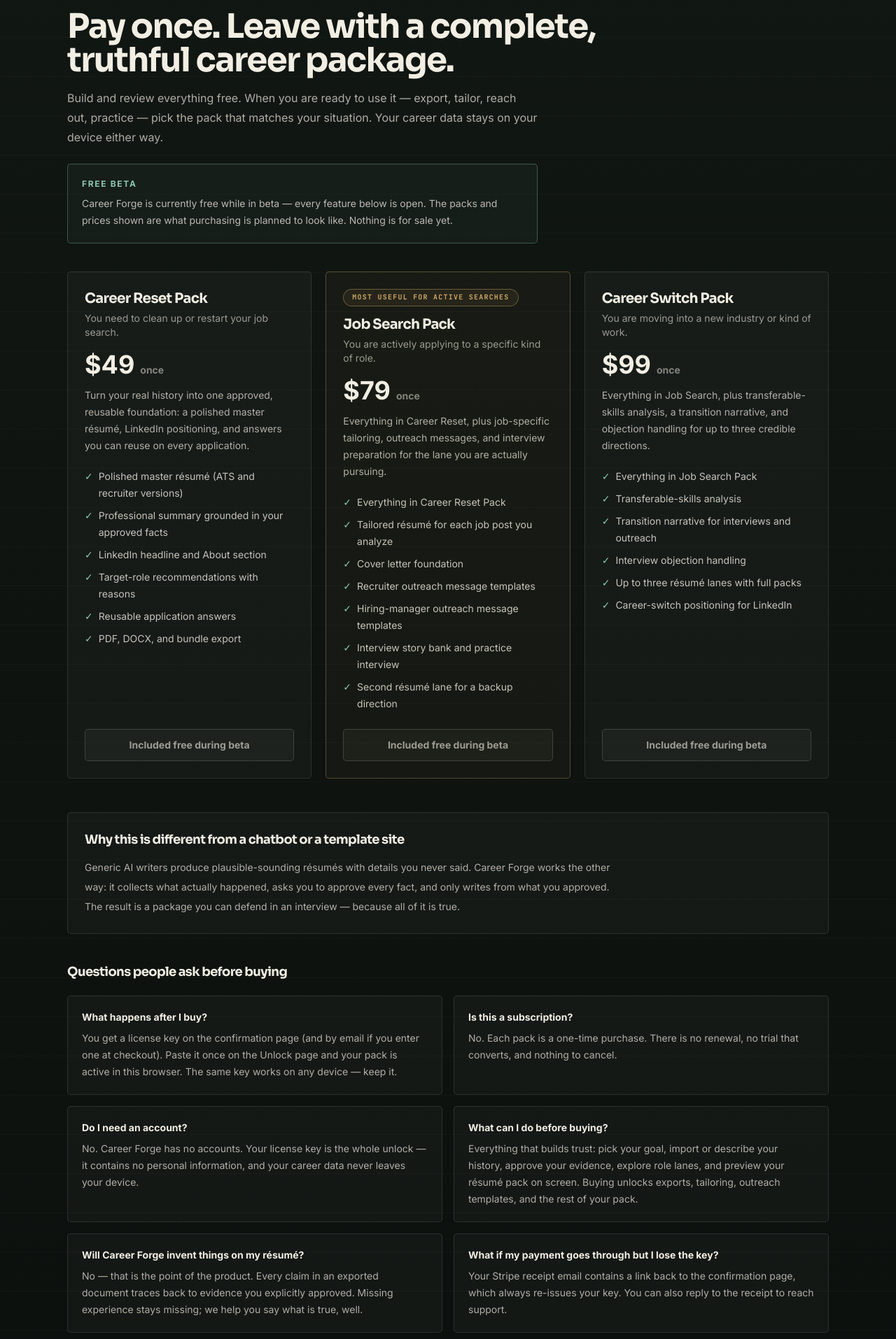
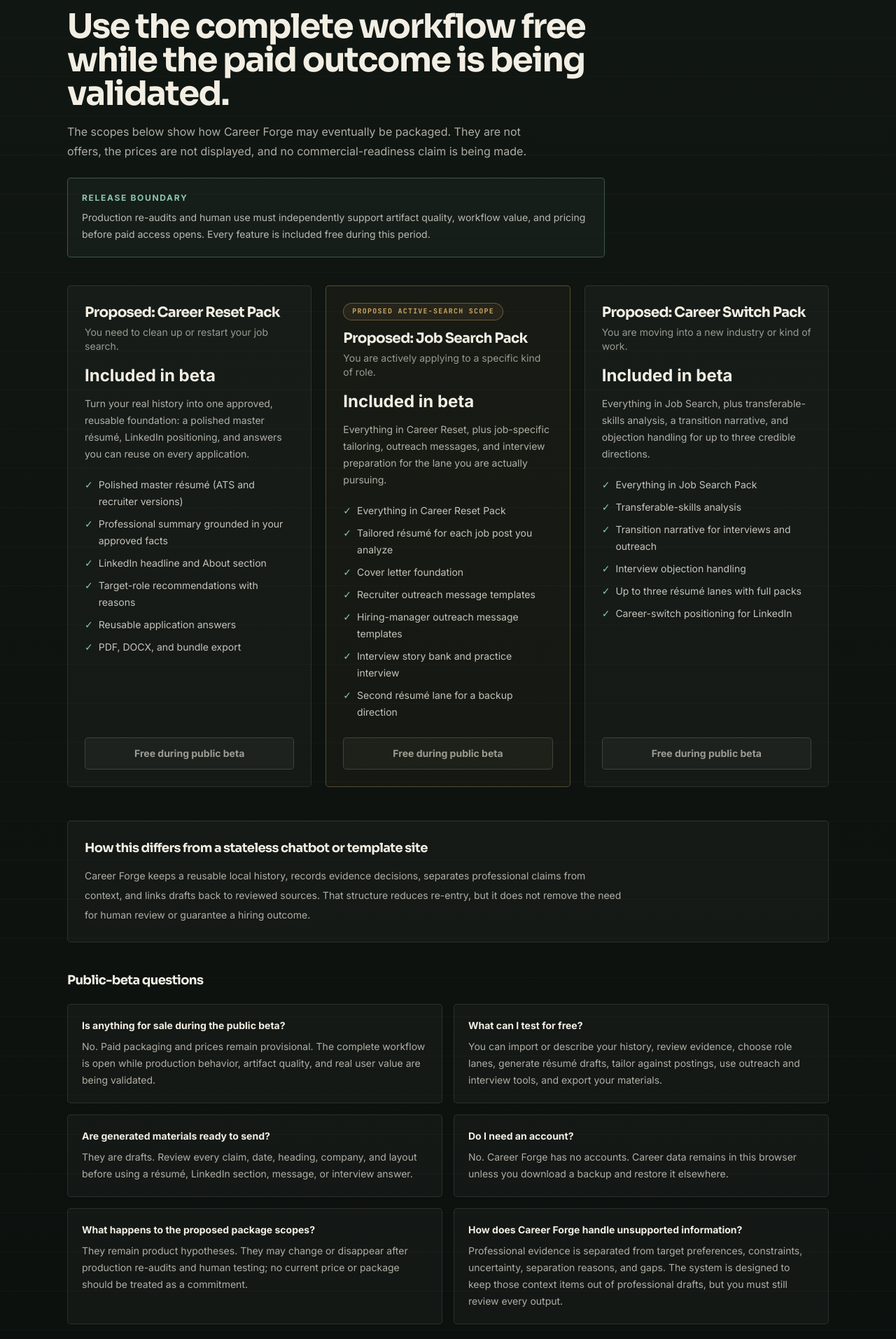
Before and after one commit to koinophobia-labs/career-forge-lite, a Next.js app: page /pricing in a window 1280 px wide. Shown: the part 226-2140 px from the top of the page at 70% size. Built offline with nearby package versions, Linux system fonts and the light colour scheme.

Commit message:
Stop marketing unvalidated pricing during public beta

```diff
--- a/src/app/pricing/page.tsx
+++ b/src/app/pricing/page.tsx
@@ -14,30 +14,57 @@
   "career-switch": "checkout_started_career_switch"
 };
 
-const faqs: Array<[string, string]> = [
+const betaFaqs: Array<[string, string]> = [
+  [
+    "Is anything for sale during the public beta?",
+    "No. Paid packaging and prices remain provisional. The complete workflow is open while production behavior, artifact quality, and real user value are being validated."
+  ],
+  [
+    "What can I test for free?",
+    "You can import or describe your history, review evidence, choose role lanes, generate résumé drafts, tailor against postings, use outreach and interview tools, and export your materials."
+  ],
+  [
+    "Are generated materials ready to send?",
+    "They are drafts. Review every claim, date, heading, company, and layout before using a résumé, LinkedIn section, message, or interview answer."
+  ],
+  [
+    "Do I need an account?",
+    "No. Career Forge has no accounts. Career data remains in this browser unless you download a backup and restore it elsewhere."
+  ],
+  [
+    "What happens to the proposed package scopes?",
+    "They remain product hypotheses. They may change or disappear after production re-audits and human testing; no current price or package should be treated as a commitment."
+  ],
+  [
+    "How does Career Forge handle unsupported information?",
+    "Professional evidence is separated from target preferences, constraints, uncertainty, separation reasons, and gaps. The system is designed to keep those context items out of professional drafts, but you must still review every output."
+  ]
+];
+
+const purchaseFaqs: Array<[string, string]> = [
   [
     "What happens after I buy?",
-    "You get a license key on the confirmation page (and by email if you enter one at checkout). Paste it once on the Unlock page and your pack is active in this browser. The same key works on any device — keep it."
+    "You get a license key on the confirmation page and by email when supplied at checkout. Paste it once on the Unlock page and the selected feature grants become active in this browser."
   ],
   [
     "Is this a subscription?",
-    "No. Each pack is a one-time purchase. There is no renewal, no trial that converts, and nothing to cancel."
+    "No. Each package is a one-time purchase. There is no renewal or trial conversion."
   ],
   [
     "Do I need an account?",
-    "No. Career Forge has no accounts. Your license key is the whole unlock — it contains no personal information, and your career data never leaves your device."
+    "No. The license key contains no career data, and your career information remains on your device."
   ],
   [
     "What can I do before buying?",
-    "Everything that builds trust: pick your goal, import or describe your history, approve your evidence, explore role lanes, and preview your résumé pack on screen. Buying unlocks exports, tailoring, outreach templates, and the rest of your pack."
+    "You can build and review the dossier, explore lanes, and preview generated materials. The selected package determines which export and power features unlock."
   ],
   [
-    "Will Career Forge invent things on my résumé?",
-    "No — that is the point of the product. Every claim in an exported document traces back to evidence you explicitly approved. Missing experience stays missing; we help you say what is true, well."
+    "How should I use generated materials?",
+    "Treat every generated item as a draft. Check the evidence receipt, review all claims and dates, and inspect the rendered PDF or DOCX before sending it."
   ],
   [
     "What if my payment goes through but I lose the key?",
-    "Your Stripe receipt email contains a link back to the confirmation page, which always re-issues your key. You can also reply to the receipt to reach support."
+    "Use the link in the Stripe receipt to reopen the confirmation page, or contact support with the receipt reference."
   ]
 ];
 
@@ -45,13 +72,15 @@
   const { entitlement, commerceMode, commerceEnabled } = useEntitlement();
   const [pendingTier, setPendingTier] = useState<PackageTier | null>(null);
   const [checkoutError, setCheckoutError] = useState<string | null>(null);
+  const isPublicBeta = commerceMode === "off";
+  const faqs = isPublicBeta ? betaFaqs : purchaseFaqs;
 
   useEffect(() => {
     trackCareerEvent("pricing_viewed");
   }, []);
 
   async function startCheckout(tier: PackageTier) {
-    if (pendingTier) return; // double-click guard: one checkout at a time
+    if (pendingTier || !commerceEnabled) return;
     setPendingTier(tier);
     setCheckoutError(null);
     trackCareerEvent(checkoutEventByTier[tier]);
@@ -68,7 +97,7 @@
       }
       setCheckoutError(data.error ?? "Checkout could not be started. Please try again.");
     } catch {
-      setCheckoutError("Checkout could not be started — check your connection and try again.");
+      setCheckoutError("Checkout could not be started. Check your connection and try again.");
     }
     setPendingTier(null);
   }
@@ -78,28 +107,32 @@
       <CommandNav active="/pricing" />
 
       <section className="mx-auto max-w-6xl px-5 py-10 sm:px-8">
-        <p className="trust-kicker text-sm font-bold uppercase">One-time purchase · No account · No subscription</p>
+        <p className="trust-kicker text-sm font-bold uppercase">
+          {isPublicBeta ? "Public beta · No purchases enabled" : "One-time purchase · No account · No subscription"}
+        </p>
         <h1 className="mt-3 max-w-3xl text-3xl font-bold text-paper sm:text-5xl">
-          Pay once. Leave with a complete, truthful career package.
+          {isPublicBeta
+            ? "Use the complete workflow free while the paid outcome is being validated."
+            : "Choose the feature scope that matches your current search."}
         </h1>
         <p className="mt-4 max-w-2xl text-base leading-7 text-paper/70">
-          Build and review everything free. When you are ready to use it — export, tailor, reach out, practice — pick
-          the pack that matches your situation. Your career data stays on your device either way.
+          {isPublicBeta
+            ? "The scopes below show how Career Forge may eventually be packaged. They are not offers, the prices are not displayed, and no commercial-readiness claim is being made."
+            : "Build and review first. When you are ready to export or use power features, choose a one-time package. Career data remains on your device."}
         </p>
 
-        {commerceMode === "off" && (
-          <div className="mt-6 max-w-2xl rounded-xl border border-cyan/25 bg-cyan/5 p-5">
-            <p className="text-xs font-black uppercase tracking-[0.14em] text-cyan">Free beta</p>
+        {isPublicBeta && (
+          <div className="mt-6 max-w-3xl rounded-xl border border-cyan/25 bg-cyan/5 p-5">
+            <p className="text-xs font-black uppercase tracking-[0.14em] text-cyan">Release boundary</p>
             <p className="mt-2 text-sm leading-6 text-paper/75">
-              Career Forge is currently free while in beta — every feature below is open. The packs and prices shown
-              are what purchasing is planned to look like. Nothing is for sale yet.
+              Production re-audits and human use must independently support artifact quality, workflow value, and pricing before paid access opens. Every feature is included free during this period.
             </p>
           </div>
         )}
         {commerceMode === "test" && (
           <div className="mt-6 max-w-2xl rounded-xl border border-gold/30 bg-gold/10 p-4">
             <p className="text-xs font-black uppercase tracking-[0.14em] text-gold">
-              Test mode — checkout uses Stripe test cards. No real charges.
+              Test mode. Checkout uses Stripe test cards and creates no real charge.
             </p>
           </div>
         )}
@@ -128,22 +161,20 @@
               >
                 {highlighted && (
                   <p className="lab-mono mb-3 w-fit rounded-full border border-gold/40 bg-gold/10 px-3 py-1 text-[0.62rem] font-bold uppercase tracking-[0.12em] text-gold">
-                    Most useful for active searches
+                    {isPublicBeta ? "Proposed active-search scope" : "Active-search scope"}
                   </p>
                 )}
-                <h2 className="text-xl font-bold text-paper">{pack.name}</h2>
+                <h2 className="text-xl font-bold text-paper">{isPublicBeta ? `Proposed: ${pack.name}` : pack.name}</h2>
                 <p className="mt-1 text-sm text-paper/60">{pack.audience}</p>
-                <p className="mt-4 text-4xl font-black text-paper">
-                  ${pack.priceUsd}
-                  <span className="ml-2 text-sm font-bold text-paper/50">once</span>
+                <p className="mt-4 text-2xl font-black text-paper">
+                  {isPublicBeta ? "Included in beta" : `$${pack.priceUsd}`}
+                  {!isPublicBeta && <span className="ml-2 text-sm font-bold text-paper/50">once</span>}
                 </p>
                 <p className="mt-3 text-sm leading-6 text-paper/70">{pack.summary}</p>
                 <ul className="mt-5 flex-1 space-y-2">
                   {pack.deliverables.map((item) => (
                     <li key={item} className="flex gap-2 text-sm leading-6 text-paper/80">
-                      <span aria-hidden="true" className="text-cyan">
-                        ✓
-                      </span>
+                      <span aria-hidden="true" className="text-cyan">✓</span>
                       {item}
                     </li>
                   ))}
@@ -167,7 +198,7 @@
                   )
                 ) : (
                   <p className="mt-6 rounded-md border border-white/15 bg-white/5 px-4 py-3 text-center text-sm font-bold text-paper/60">
-                    Included free during beta
+                    Free during public beta
                   </p>
                 )}
               </article>
@@ -182,16 +213,14 @@
         )}
 
         <div className="mt-12 rounded-xl border border-white/10 bg-white/[0.03] p-6">
-          <h2 className="text-lg font-bold text-paper">Why this is different from a chatbot or a template site</h2>
+          <h2 className="text-lg font-bold text-paper">How this differs from a stateless chatbot or template site</h2>
           <p className="mt-3 max-w-3xl text-sm leading-7 text-paper/70">
-            Generic AI writers produce plausible-sounding résumés with details you never said. Career Forge works the
-            other way: it collects what actually happened, asks you to approve every fact, and only writes from what
-            you approved. The result is a package you can defend in an interview — because all of it is true.
+            Career Forge keeps a reusable local history, records evidence decisions, separates professional claims from context, and links drafts back to reviewed sources. That structure reduces re-entry, but it does not remove the need for human review or guarantee a hiring outcome.
           </p>
         </div>
 
         <div className="mt-10">
-          <h2 className="text-lg font-bold text-paper">Questions people ask before buying</h2>
+          <h2 className="text-lg font-bold text-paper">{isPublicBeta ? "Public-beta questions" : "Questions before purchasing"}</h2>
           <dl className="mt-5 grid gap-4 md:grid-cols-2">
             {faqs.map(([question, answer]) => (
               <div key={question} className="rounded-xl border border-white/10 bg-white/[0.03] p-5">
@@ -205,16 +234,12 @@
         <p className="mt-10 text-sm text-paper/50">
           Already have a license key?{" "}
           <Link href="/unlock" className="font-bold text-cyan underline hover:text-gold">
-            Unlock your pack
+            Manage your key
           </Link>
           {" · "}
-          <Link href="/terms" className="underline hover:text-cyan">
-            Terms
-          </Link>
+          <Link href="/terms" className="underline hover:text-cyan">Terms</Link>
           {" · "}
-          <Link href="/privacy" className="underline hover:text-cyan">
-            Privacy
-          </Link>
+          <Link href="/privacy" className="underline hover:text-cyan">Privacy</Link>
         </p>
       </section>
 
```
